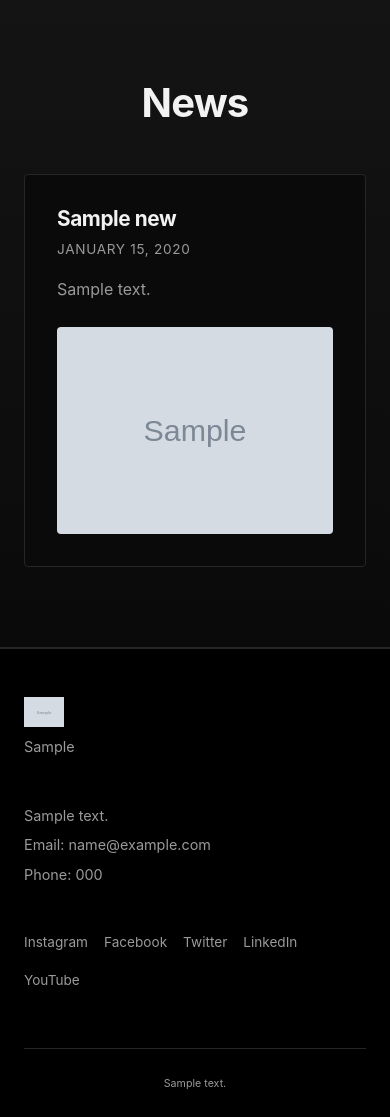
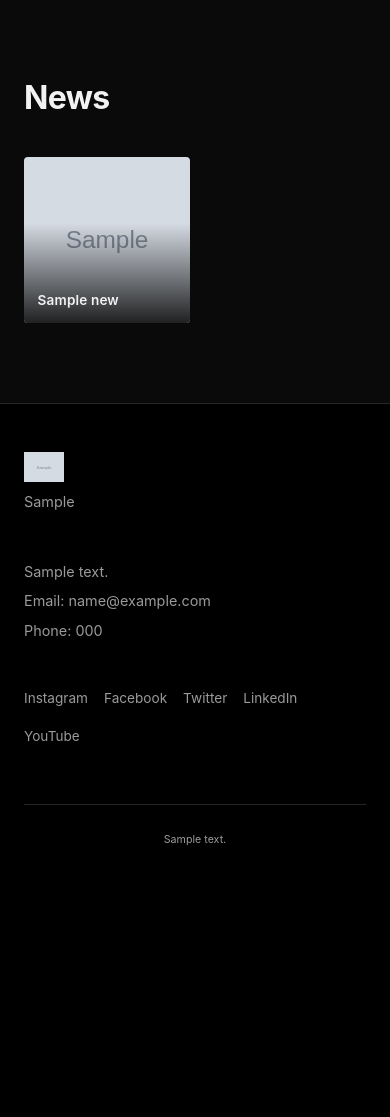
Before and after one commit to AmirAlasady/ashrafsite, a Django app: page /news/ in a window 390 px wide. Shown: the part 107-1224 px from the top of the page. After the commit the page ends 952 px from the top, so only its background shows below. Run offline with Django 5.2, Linux system fonts and the light colour scheme; tables that the repository leaves empty hold one stand-in row (values such as "Sample post"); grey boxes marked "Sample" are stand-in pictures.

Commit message:
News: list as cover-image grid (5 wide), click opens detail page
- /news/ now shows a horizontal grid of cover thumbnails (first image
  per news item) — wraps to next row, responsive: 5/4/3/2 columns
- Each card links to /news/<id>/, a new dedicated detail page that
  shows full title, date, description and all attached images
- Add news_detail view + URL route

```diff
--- a/news/urls.py
+++ b/news/urls.py
@@ -6,4 +6,5 @@ app_name = "news"
 
 urlpatterns = [
     path("", views.news_list, name="list"),
+    path("<int:pk>/", views.news_detail, name="detail"),
 ]
--- a/news/views.py
+++ b/news/views.py
@@ -1,4 +1,4 @@
-from django.shortcuts import render
+from django.shortcuts import get_object_or_404, render
 
 from .models import News
 
@@ -11,3 +11,11 @@ def news_list(request):
             "news_items": News.objects.filter(is_published=True).prefetch_related("images"),
         },
     )
+
+
+def news_detail(request, pk):
+    news = get_object_or_404(
+        News.objects.filter(is_published=True).prefetch_related("images"),
+        pk=pk,
+    )
+    return render(request, "news_detail.html", {"news": news})
--- a/static/css/style.css
+++ b/static/css/style.css
@@ -457,7 +457,137 @@ section > h2 {
     .project-images { grid-template-columns: 1fr; }
 }
 
-/* ---------- News page hero ---------- */
+/* ---------- News list (grid of cover images) ---------- */
+.news-page {
+    padding: 5rem 1.5rem;
+}
+.news-page > h1 {
+    max-width: var(--maxw);
+    margin: 0 auto 2.5rem;
+    font-size: clamp(2rem, 4vw, 3rem);
+}
+.news-grid {
+    max-width: var(--maxw);
+    margin: 0 auto;
+    display: grid;
+    grid-template-columns: repeat(5, 1fr);
+    gap: 1rem;
+}
+.news-card {
+    position: relative;
+    display: block;
+    aspect-ratio: 1 / 1;
+    overflow: hidden;
+    border-radius: var(--radius);
+    background: var(--surface-2);
+    transition: transform 0.3s ease;
+}
+.news-card:hover { transform: translateY(-4px); }
+.news-card img {
+    width: 100%;
+    height: 100%;
+    object-fit: cover;
+    transition: transform 0.5s ease;
+}
+.news-card:hover img { transform: scale(1.06); }
+.news-card-placeholder {
+    display: block;
+    width: 100%;
+    height: 100%;
+    background: linear-gradient(135deg, #1a1a1a 0%, #0d0d0d 100%);
+}
+.news-card-overlay {
+    position: absolute;
+    inset: 0;
+    display: flex;
+    align-items: flex-end;
+    padding: 0.85rem;
+    background: linear-gradient(to top, rgba(0, 0, 0, 0.85) 0%, rgba(0, 0, 0, 0) 60%);
+    transition: background 0.3s;
+}
+.news-card:hover .news-card-overlay {
+    background: linear-gradient(to top, rgba(0, 0, 0, 0.9) 0%, rgba(0, 0, 0, 0.15) 100%);
+}
+.news-card-title {
+    color: var(--text);
+    font-size: 0.85rem;
+    font-weight: 600;
+    line-height: 1.3;
+    letter-spacing: 0.01em;
+}
+@media (max-width: 1024px) {
+    .news-grid { grid-template-columns: repeat(4, 1fr); }
+}
+@media (max-width: 800px) {
+    .news-grid { grid-template-columns: repeat(3, 1fr); }
+}
+@media (max-width: 540px) {
+    .news-grid { grid-template-columns: repeat(2, 1fr); gap: 0.6rem; }
+}
+
+/* ---------- News detail page ---------- */
+.news-detail {
+    max-width: 900px;
+    margin: 0 auto;
+    padding: 4rem 1.5rem 5rem;
+}
+.news-detail-back {
+    margin-bottom: 1.5rem;
+    font-size: 0.85rem;
+    text-transform: uppercase;
+    letter-spacing: 0.1em;
+}
+.news-detail-back a {
+    color: var(--muted);
+    transition: color 0.2s;
+}
+.news-detail-back a:hover { color: var(--accent); }
+.news-detail h1 {
+    font-size: clamp(1.8rem, 3.5vw, 2.6rem);
+    margin-bottom: 0.5rem;
+    line-height: 1.2;
+}
+.news-detail time {
+    display: block;
+    color: var(--muted);
+    font-size: 0.85rem;
+    text-transform: uppercase;
+    letter-spacing: 0.1em;
+    margin-bottom: 2.5rem;
+}
+.news-detail-body {
+    font-size: 1.05rem;
+    line-height: 1.75;
+    color: rgba(242, 242, 242, 0.85);
+    margin-bottom: 3rem;
+}
+.news-detail-images {
+    display: grid;
+    grid-template-columns: repeat(auto-fit, minmax(280px, 1fr));
+    gap: 1rem;
+}
+.news-detail-images figure {
+    aspect-ratio: 4 / 3;
+    overflow: hidden;
+    border-radius: var(--radius);
+    position: relative;
+}
+.news-detail-images img {
+    width: 100%;
+    height: 100%;
+    object-fit: cover;
+    transition: transform 0.5s ease;
+}
+.news-detail-images figure:hover img { transform: scale(1.04); }
+.news-detail-images figcaption {
+    position: absolute;
+    bottom: 0.5rem;
+    left: 0.75rem;
+    font-size: 0.8rem;
+    color: var(--muted);
+}
+
+/* ---------- News page hero (legacy, no longer used) ---------- */
 .news-hero {
     min-height: 70vh;
     background: linear-gradient(180deg, var(--surface) 0%, var(--bg) 100%);
--- a/templates/news.html
+++ b/templates/news.html
@@ -4,25 +4,24 @@
 
 {% block content %}
 
-<section class="news-hero" id="news-hero">
+<section class="news-page" id="news">
     <h1>News</h1>
+
     {% if news_items %}
-        <div class="news-list">
+        <div class="news-grid">
             {% for news in news_items %}
-                <article class="news-item">
-                    <h2>{{ news.name }}</h2>
-                    <time datetime="{{ news.created_at|date:'c' }}">{{ news.created_at|date:"F j, Y" }}</time>
-                    {% if news.description %}<p>{{ news.description|linebreaks }}</p>{% endif %}
-                    {% if news.images.all %}
-                        <div class="news-images">
-                            {% for img in news.images.all %}
-                                <figure>
-                                    <img src="{{ img.image.url }}" alt="{{ img.caption }}">
-                                </figure>
-                            {% endfor %}
-                        </div>
-                    {% endif %}
-                </article>
+                <a href="{% url 'news:detail' news.pk %}" class="news-card" aria-label="{{ news.name }}">
+                    {% with cover=news.images.first %}
+                        {% if cover %}
+                            <img src="{{ cover.image.url }}" alt="{{ news.name }}">
+                        {% else %}
+                            <span class="news-card-placeholder"></span>
+                        {% endif %}
+                    {% endwith %}
+                    <div class="news-card-overlay">
+                        <span class="news-card-title">{{ news.name }}</span>
+                    </div>
+                </a>
             {% endfor %}
         </div>
     {% else %}
```
Also changed, not shown: templates/news_detail.html (added, +29 -0 lines).
